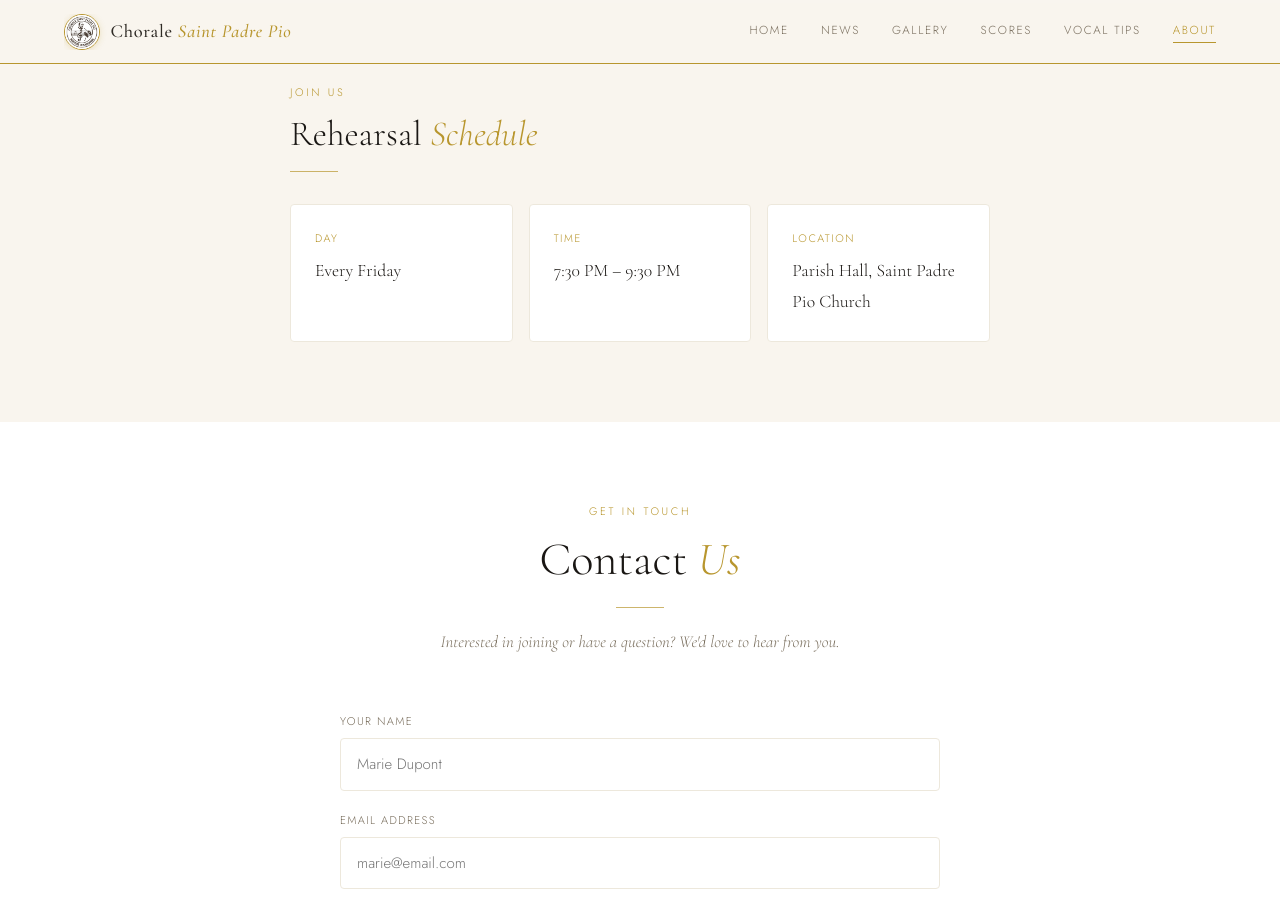
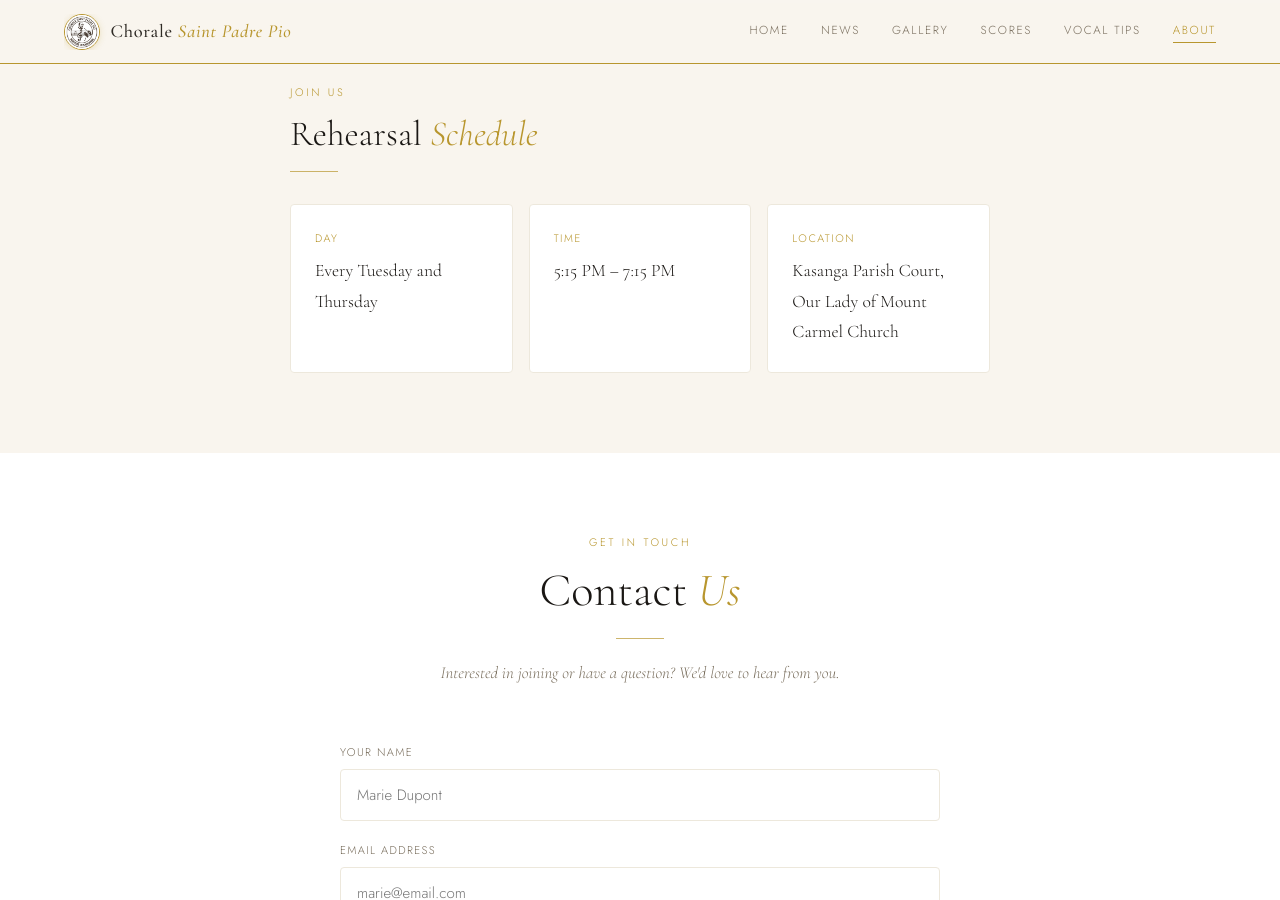
Before and after one commit to chorale-spp/chorale-spp.github.io, a Jekyll site: the page built from about/index.html, in a window 1280 px wide and 900 px high, scrolled down 1003 px. Built offline with Jekyll 4.4.1, drawn with Linux system fonts in a browser that asks for light colours.

Commit message:
Update rehearsal.yml

```diff
--- a/_data/rehearsal.yml
+++ b/_data/rehearsal.yml
@@ -1,4 +1,4 @@
-day: "Every Friday"
-time: "7:30 PM – 9:30 PM"
-location: "Parish Hall, Saint Padre Pio Church"
-note: "New members are always welcome. Please arrive 10 minutes early."
+day: "Every Tuesday and Thursday"
+time: "5:15 PM – 7:15 PM"
+location: "Kasanga Parish Court, Our Lady of Mount Carmel Church"
+note: "New members are always welcome. Please arrive 10 minutes early!"
```
